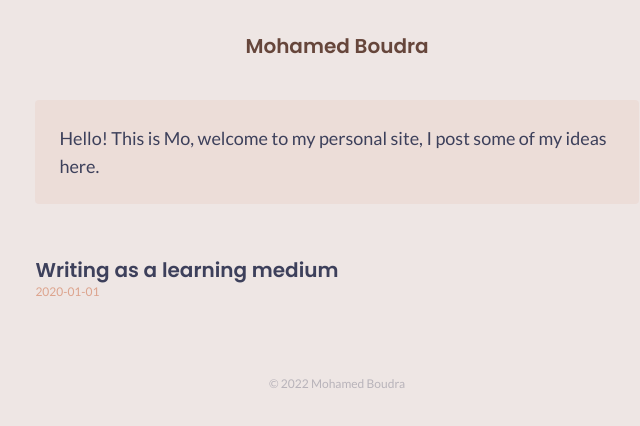
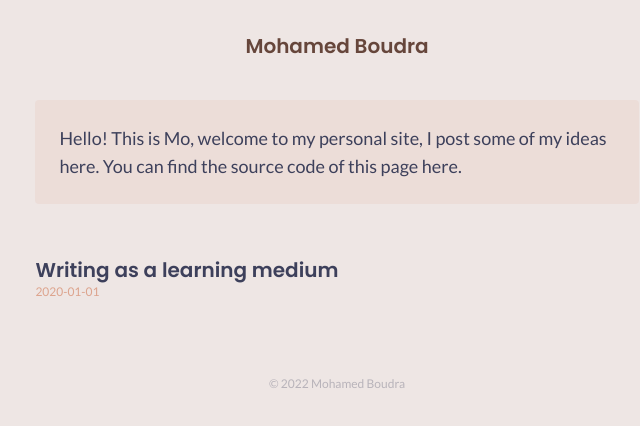
Before and after one commit to boudra/moboudra.com, a Next.js app: page / in a window 1280 px wide. Shown: the top 426 px of the page, without its empty margins (303-943 px from the left). Built offline with nearby package versions, Linux system fonts and the light colour scheme.

Commit message:
Update index.js

```diff
--- a/pages/index.js
+++ b/pages/index.js
@@ -27,7 +27,7 @@ export default function Home({ posts }) {
   return (
     <div className="max-w-prose mx-auto">
       <p className="mb-10 text-primary p-6 bg-orange-700/5 rounded text-lg -mt-8">
-        Hello! This is Mo, welcome to my personal site, I post some of my ideas here.
+        Hello! This is Mo, welcome to my personal site, I post some of my ideas here. You can find the source code of this page <a href="https://github.com/boudra/moboudra.com">here</a>.
       </p>
       {posts.map(({ slug, frontmatter }) => (
         <div key={slug} className="py-3 block">
```
